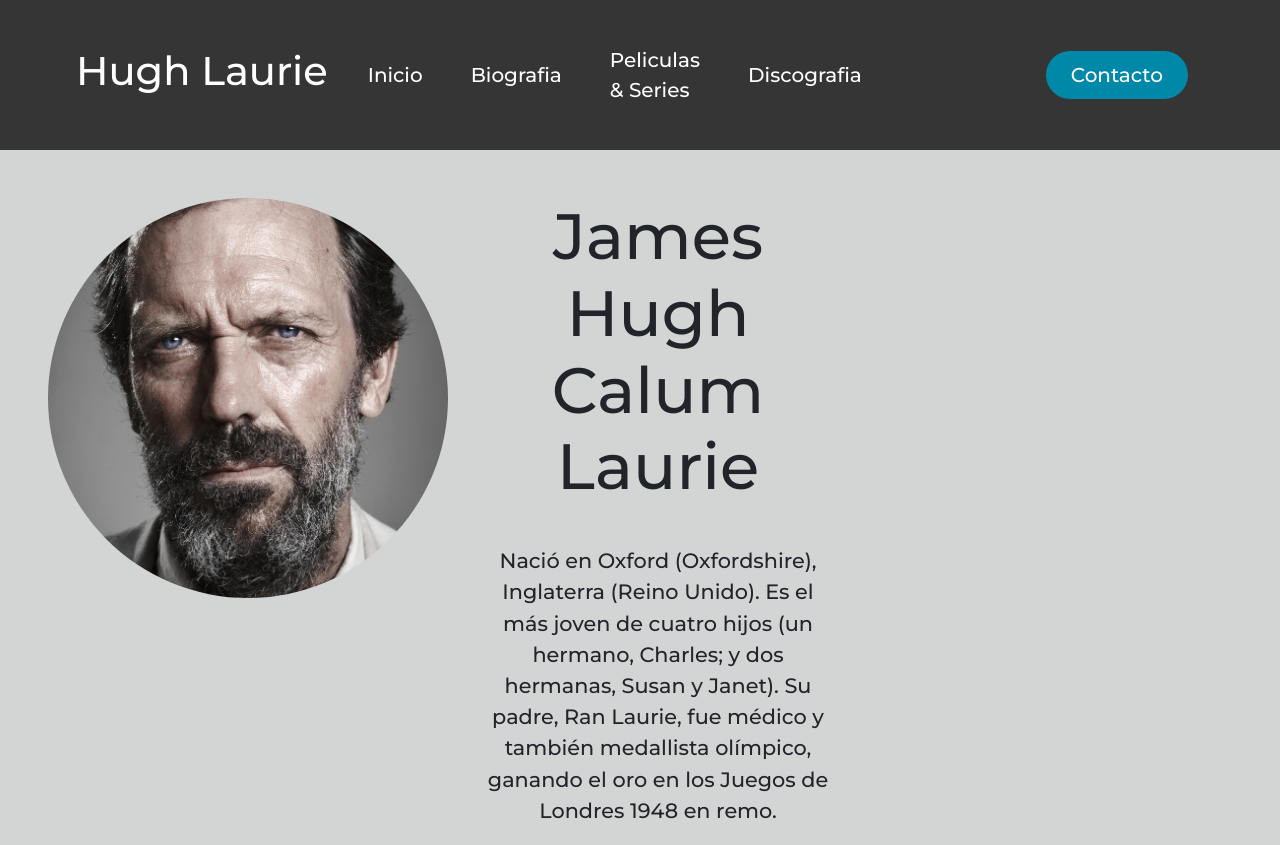
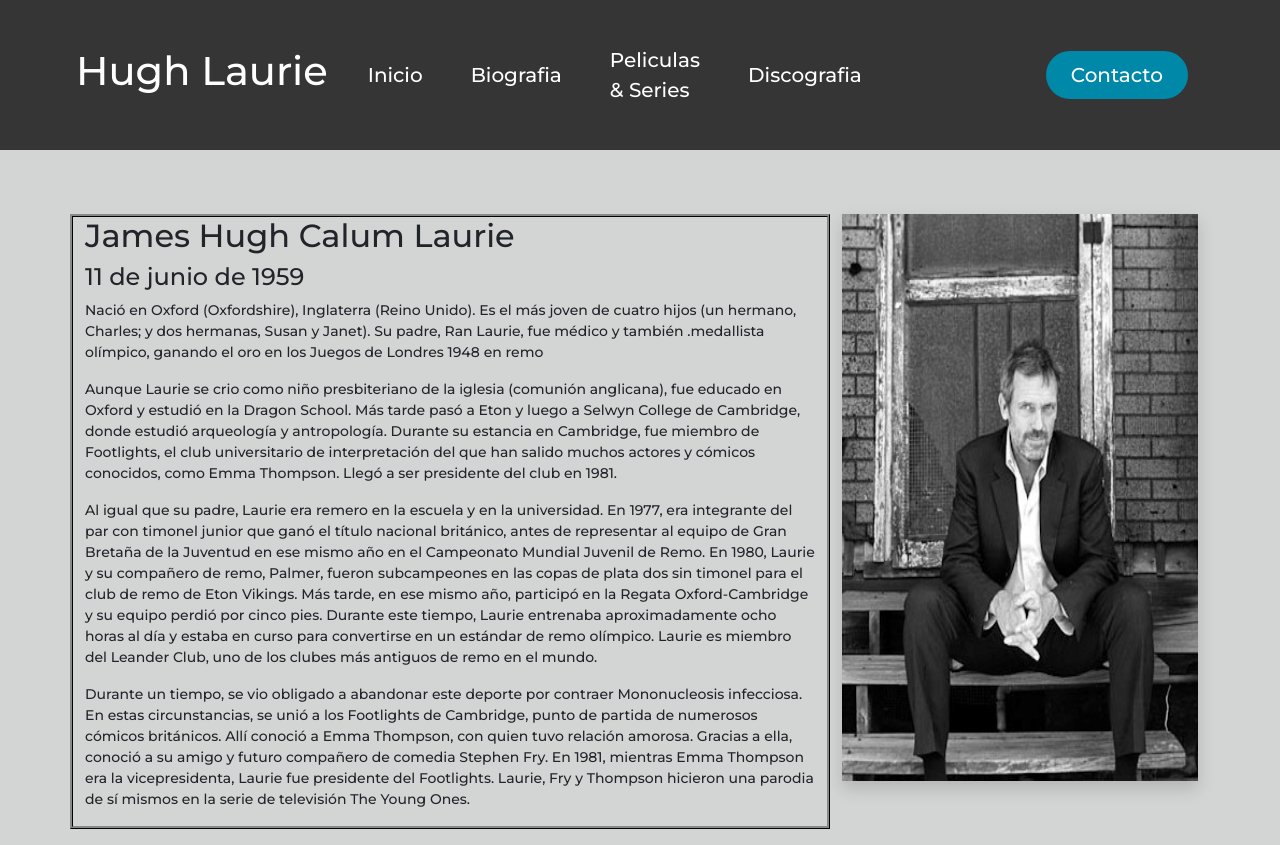
Before and after one commit to EliasMerloQ/proyecto_coder, a plain HTML site: page vistas/Bio.html in a window 1280 px wide. Shown: the top 845 px of the page. Drawn offline with nearby package versions, Linux system fonts and the light colour scheme.

Commit message:
añado AOS, responsividad en Bio y rediselo

```diff
--- a/css/style.css
+++ b/css/style.css
@@ -163,40 +163,14 @@ main {
 }
 /*main fin*/
 
-/*main bio*/
-.hero__bio {
-  display: grid;
-  grid-gap: 20px;
-  grid-template-columns: repeat(3,1fr);
-  background-color: #d3d5d4;
-  padding: 2rem;
+/*Bio*/
+.biografia {
+  padding: 8vh 0 8vh 0;
 }
-.img__bio {
-  width: 25rem;
-  height: 25rem;
-  margin: 1rem 0 0 1rem;
-  border-radius: 50%;
-}
-.box__one__bio {
-  display: flex;
-  justify-content: center;
-
-}
-.txt__bio {
-  font-family: "Montserrat", sans-serif;
-  grid-column-start: 2;
-  grid-column-end: 4;
-  text-align: center;
-  font-size: 1.3rem;
-  padding: 1rem;
-}
-.title__bio {
-  font-family: "Montserrat", sans-serif;
-  grid-column-start: 2;
-  grid-column-end: 4;
-  text-align: center;
-  font-size: 4rem;
-  padding: 1rem;
+.cont__bio {
+  font-size: 14px;
+  border-style: ridge;
+  border-color:#353535;
 }
 /* main bio fin*/
 /* main Movies & films*/
--- a/vistas/Bio.html
+++ b/vistas/Bio.html
@@ -4,8 +4,13 @@
     <meta charset="UTF-8">
     <meta http-equiv="X-UA-Compatible" content="IE=edge">
     <meta name="viewport" content="width=device-width, initial-scale=1.0">
+    <!--Bootsrap-->
     <link href="https://cdn.jsdelivr.net/npm/bootstrap@5.3.0-alpha1/dist/css/bootstrap.min.css" rel="stylesheet" integrity="sha384-GLhlTQ8iRABdZLl6O3oVMWSktQOp6b7In1Zl3/Jr59b6EGGoI1aFkw7cmDA6j6gD" crossorigin="anonymous">
+    <!--Animate On Scroll-->
+    <link href="https://unpkg.com/aos@2.3.1/dist/aos.css" rel="stylesheet">
+    <!--My CSS Style-->
     <link rel="stylesheet" href="../css/style.css">
+    <!--Box Icons-->
     <link href='https://unpkg.com/boxicons@2.1.4/css/boxicons.min.css' rel='stylesheet'>
     <title>Index</title>
 </head>
@@ -26,12 +31,12 @@
                             <a class="nav__element nav-link" aria-current="page" href="../vistas/Bio.html">Biografia</a>
                         </li>
                         <li class="nav-item">
-                            <a class="nav__element nav-link" aria-current="page" href="#">Peliculas & Series</a>
+                            <a class="nav__element nav-link" aria-current="page" href="../vistas/peliculas&series.html">Peliculas & Series</a>
                         </li>
                         <li class="nav-item">
-                            <a class="nav__element nav-link" aria-current="page" href="#">Discografia</a>
+                            <a class="nav__element nav-link" aria-current="page" href="../vistas/musica&videos.html">Discografia</a>
                         </li>
-                        <button class="container__contact"><a class="contact" href="./vistas/contacto.html">Contacto</a></button>
+                        <button class="container__contact"><a class="contact" href="../vistas/contacto.html">Contacto</a></button>
                         <li class="nav-item">
                             <a class="nav-link active" aria-current="page" href="#"></a>
                         </li>
@@ -41,19 +46,21 @@
         </nav>
     </header>
     <main>
-        <section class="hero__bio">
-            <div class= "box__one__bio">
-                <img class="img__bio" src="../img/_methode_times_prod_web_bin_6ebd6712-bb1f-11ec-94e5-2197dead5942.jpg" alt="">
-            </div>
-            <div>
-                <h1 class="title__bio">James Hugh Calum Laurie</h1>
-                <p class="txt__bio">Nació en Oxford (Oxfordshire), Inglaterra (Reino Unido). Es el más joven de cuatro hijos (un hermano, Charles; y dos hermanas, Susan y Janet). Su padre, Ran Laurie, fue médico y también medallista olímpico, ganando el oro en los Juegos de Londres 1948 en remo.</p>
-                <p class="txt__bio">Aunque Laurie se crio como niño presbiteriano de la iglesia (comunión anglicana), fue educado en Oxford y estudió en la Dragon School. Más tarde pasó a Eton y luego a Selwyn College de Cambridge, donde estudió arqueología y antropología. Durante su estancia en Cambridge, fue miembro de Footlights, el club universitario de interpretación del que han salido muchos actores y cómicos conocidos, como Emma Thompson. Llegó a ser presidente del club en 1981.</p>
-                <p class="txt__bio">Al igual que su padre, Laurie era remero en la escuela y en la universidad. En 1977, era integrante del par con timonel junior que ganó el título nacional británico, antes de representar al equipo de Gran Bretaña de la Juventud en ese mismo año en el Campeonato Mundial Juvenil de Remo. En 1980, Laurie y su compañero de remo, Palmer, fueron subcampeones en las copas de plata dos sin timonel para el club de remo de Eton Vikings. Más tarde, en ese mismo año, participó en la Regata Oxford-Cambridge y su equipo perdió por cinco pies. Durante este tiempo, Laurie entrenaba aproximadamente ocho horas al día y estaba en curso para convertirse en un estándar de remo olímpico. Laurie es miembro del Leander Club, uno de los clubes más antiguos de remo en el mundo.</p>
-                <p class="txt__bio"> Durante un tiempo, se vio obligado a abandonar este deporte por contraer Mononucleosis infecciosa. En estas circunstancias, se unió a los Footlights de Cambridge, punto de partida de numerosos cómicos británicos. Allí conoció a Emma Thompson, con quien tuvo relación amorosa. Gracias a ella, conoció a su amigo y futuro compañero de comedia Stephen Fry. En 1981, mientras Emma Thompson era la vicepresidenta, Laurie fue presidente del Footlights. Laurie, Fry y Thompson hicieron una parodia de sí mismos en la serie de televisión The Young Ones.</p>
-            </div>
-            <div class="">
-
+        <section class="biografia">
+            <div class="container">
+                <div class="row">
+                    <div class="cont__bio col-lg-8 order-lg-1 order-2" data-aos="fade-right">
+                        <h2 class="txt__bio">James Hugh Calum Laurie</h2>
+                        <h4 class="txt__bio">11 de junio de 1959</h4>
+                        <p class="txt__bio">Nació en Oxford (Oxfordshire), Inglaterra (Reino Unido). Es el más joven de cuatro hijos (un hermano, Charles; y dos hermanas, Susan y Janet). Su padre, Ran Laurie, fue médico y también .medallista olímpico, ganando el oro en los Juegos de Londres 1948 en remo</p>
+                        <p class="txt__bio">Aunque Laurie se crio como niño presbiteriano de la iglesia (comunión anglicana), fue educado en Oxford y estudió en la Dragon School. Más tarde pasó a Eton y luego a Selwyn College de Cambridge, donde estudió arqueología y antropología. Durante su estancia en Cambridge, fue miembro de Footlights, el club universitario de interpretación del que han salido muchos actores y cómicos conocidos, como Emma Thompson. Llegó a ser presidente del club en 1981.</p>
+                        <p class="txt__bio">Al igual que su padre, Laurie era remero en la escuela y en la universidad. En 1977, era integrante del par con timonel junior que ganó el título nacional británico, antes de representar al equipo de Gran Bretaña de la Juventud en ese mismo año en el Campeonato Mundial Juvenil de Remo. En 1980, Laurie y su compañero de remo, Palmer, fueron subcampeones en las copas de plata dos sin timonel para el club de remo de Eton Vikings. Más tarde, en ese mismo año, participó en la Regata Oxford-Cambridge y su equipo perdió por cinco pies. Durante este tiempo, Laurie entrenaba aproximadamente ocho horas al día y estaba en curso para convertirse en un estándar de remo olímpico. Laurie es miembro del Leander Club, uno de los clubes más antiguos de remo en el mundo.</p>
+                        <p class="txt__bio">Durante un tiempo, se vio obligado a abandonar este deporte por contraer Mononucleosis infecciosa. En estas circunstancias, se unió a los Footlights de Cambridge, punto de partida de numerosos cómicos británicos. Allí conoció a Emma Thompson, con quien tuvo relación amorosa. Gracias a ella, conoció a su amigo y futuro compañero de comedia Stephen Fry. En 1981, mientras Emma Thompson era la vicepresidenta, Laurie fue presidente del Footlights. Laurie, Fry y Thompson hicieron una parodia de sí mismos en la serie de televisión The Young Ones.</p>
+                    </div>
+                    <div class="d-flex justify-content-around col-lg-4 order-lg-2 order-1 wow fadeInUp animated" data-aos="fade-left">
+                    <img src="../img/MV5BNDYzNjAzMTYwOF5BMl5BanBnXkFtZTcwMTc3NTcxOA@@._V1_.jpg"  class="img-fluid shadow lg mb-5" alt="">
+                    </div>
+                </div>
             </div>
         </section>
     </main>
@@ -72,5 +79,9 @@
         </div>
     </footer>
     <script src="https://cdn.jsdelivr.net/npm/bootstrap@5.3.0-alpha1/dist/js/bootstrap.bundle.min.js" integrity="sha384-w76AqPfDkMBDXo30jS1Sgez6pr3x5MlQ1ZAGC+nuZB+EYdgRZgiwxhTBTkF7CXvN" crossorigin="anonymous"></script>
+    <script src="https://unpkg.com/aos@2.3.1/dist/aos.js"></script>
+    <script>
+        AOS.init();
+      </script>
 </body>
 </html>
```
Also changed, not shown: index.html (+11 -2 lines), vistas/contacto.html (+27 -12 lines), vistas/musica&videos.html (+4 -4 lines), vistas/peliculas&series.html (+29 -11 lines). Lines whose indentation alone changed are shown as unchanged.
